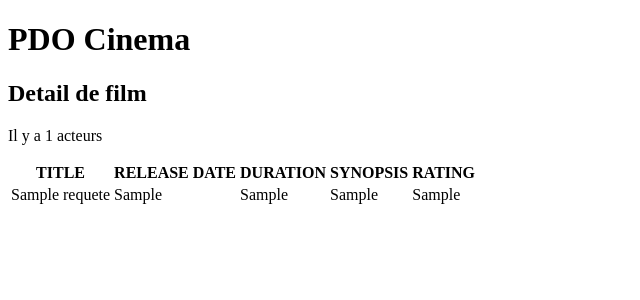
After one commit to seitvalieva/Cinema-MVC, a PHP site: template view/detailFillm.php in a window 1280 px wide. The commit adds this page. Shown: the top 300 px of the page, without its empty margins (0-640 px from the left). Run offline with PHP 8.4, Linux system fonts and the light colour scheme; the template is opened without the code that fills it: most values are stand-ins (such as "Sample title", 1, 10 or a date in 2020); data that the repository does not hold is empty.

Commit message:
added listActors and detailFilm

```diff
--- a/index.php
+++ b/index.php
@@ -22,6 +22,7 @@ if(isset($_GET["action"])) {
     switch($_GET["action"]) {
 
         case "listFilms": $ctrlCinema->listFilms(); break;
+
         case "listActors": $ctrlCinema->listActors(); break;
 
         case "detailFilm": $ctrlCinema->detailFilm($id); break;
--- /dev/null
+++ b/view/detailFillm.php
@@ -0,0 +1,41 @@
+<?php ob_start(); ?>
+
+<p class="uk-label uk-label-warning">Il y a <?= $requete->rowCount() ?> acteurs</p>
+
+<table class="uk-table uk-table-striped">
+    <thead>
+        <tr>
+            <th>TITLE</th>
+            <th>RELEASE DATE</th>
+            <th>DURATION</th>
+            <th>SYNOPSIS</th>
+            <th>RATING</th>
+        </tr>
+    </thead>
+    <tbody>
+        <?php
+            foreach($requete->fetchAll() as $film) { ?>
+            <tr>
+                <td><?= $film["titleFilm"] ?></td>
+                <td><?= $film["yearRelease"] ?></td>
+                <td><?= $film["durationMins"] ?></td>
+                <td><?= $film["synopsisFilm"] ?></td>
+                <td><?= $film["ratingFilm"] ?></td>
+            </tr>
+
+           <?php } ?>
+    </tbody>
+</table>
+<?php
+    $titre = "Detail de film";
+    $titre_secondaire = "Detail de film";
+
+    // On va donc "aspirer" tout ce qui se trouve entre 2 fonctions "ob_start()" et "ob_get_clean()"
+                // (temporisation de sortie)
+        // pour stocker le contenu dans une variable $contenu
+    $contenu = ob_get_clean();
+
+    // Le require de fin permet d'injecter le contenu dans le template "squelette" > template.php
+
+    require "view/template.php";
+?>
--- a/view/template.php
+++ b/view/template.php
@@ -14,8 +14,9 @@ On exploitera ce qu'on appelle "la temporisation de sortie" en PHP  -->
     <title><?= $titre ?></title>
 </head>
 <body>
+    <header></header>
+
     <main>
-
         <div id="container">
             <h1>PDO Cinema</h1>
             <h2><?= $titre_secondaire ?></h2>
@@ -25,6 +26,6 @@ On exploitera ce qu'on appelle "la temporisation de sortie" en PHP  -->
 
 
 
-    <script src ="./public/js/script.js"></script>
+    <script src ="./public/js/main.js"></script>
 </body>
 </html>
```
Also changed, not shown: controller/CinemaController.php (+24 -9 lines), view/listActors.php (added, +37 -0 lines).
